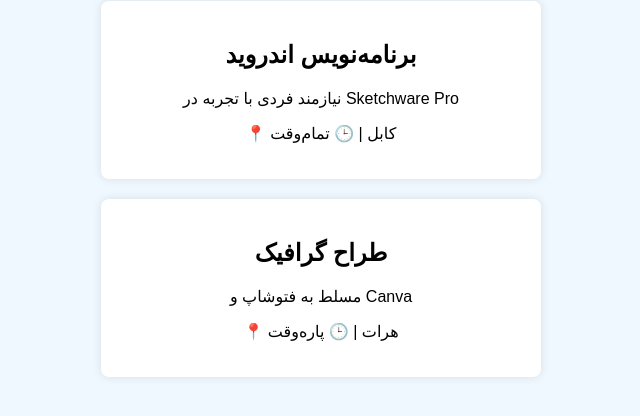
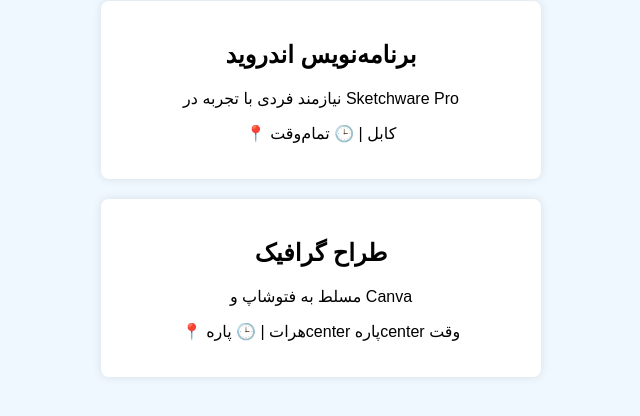
Before and after one commit to MFSARWARI/Karyaby, a plain HTML site: page MFSarwari.html in a window 1280 px wide. Shown: the part 118-534 px from the top of the page, without its empty margins (319-959 px from the left). Drawn offline with Linux system fonts and the light colour scheme.

Commit message:
MFSarwari.html

```diff
--- a/MFSarwari.html
+++ b/MFSarwari.html
@@ -36,7 +36,7 @@
   <div class="job-box">
     <h2>طراح گرافیک</h2>
     <p>مسلط به فتوشاپ و Canva</p>
-    <p>📍 هرات | 🕒 پاره‌وقت</p>
+    <p>📍 هرات | 🕒 پاره‌center پاره‌center وقت</p>
   </div>
 </body>
 </html>
```
